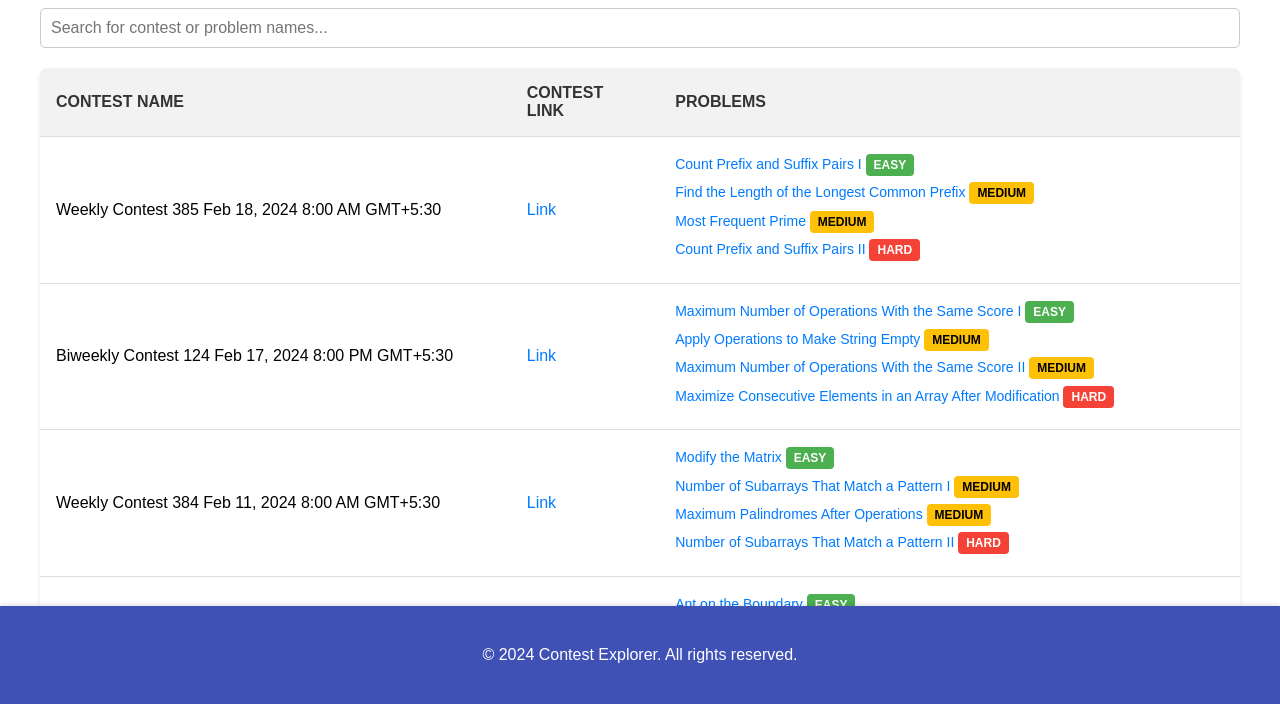
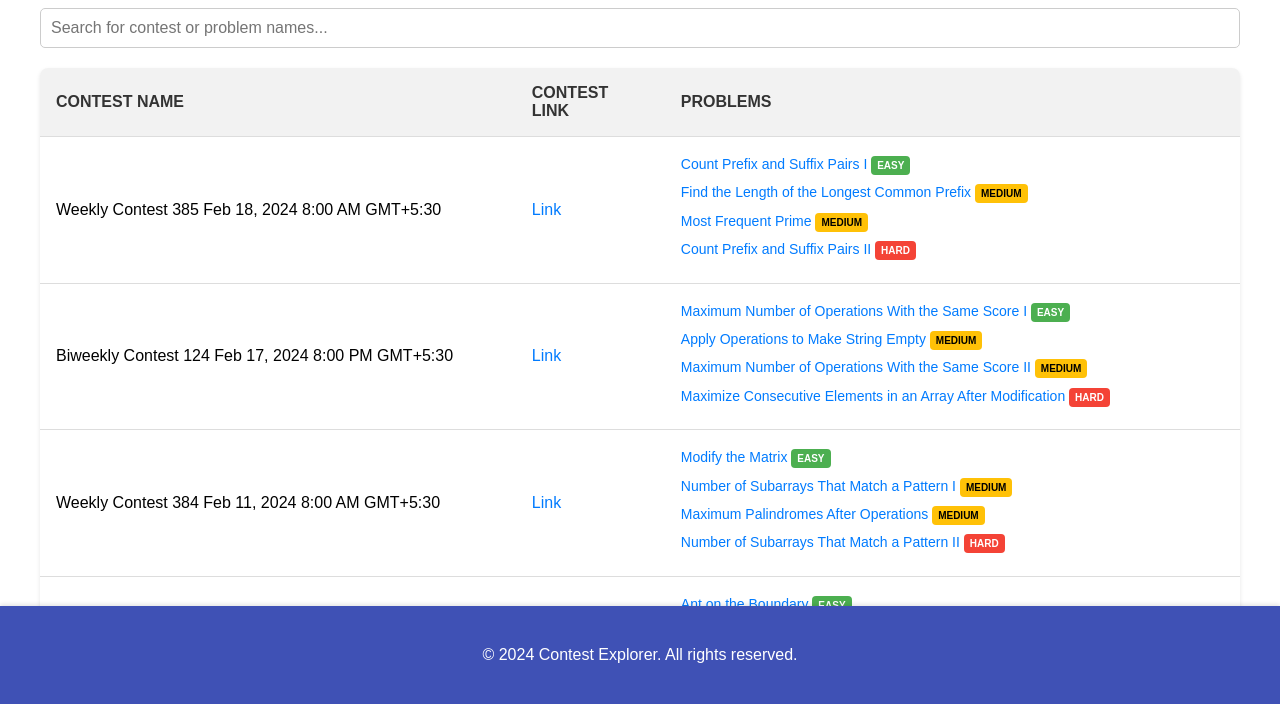
Before and after one commit to mananbansal2002/Leetcode-Contests, a plain HTML site: page index.html in a window 1280 px wide. Shown: the part 96-800 px from the top of the page. Drawn offline with Linux system fonts and the light colour scheme.

Commit message:
made the boxes for easy ,medium smaller

```diff
--- a/index.html
+++ b/index.html
@@ -171,9 +171,9 @@ padding-left: 50px;
 
   /* Badge Styles */
   .badge {
-    padding: 4px 8px;
+    padding: 4px 6px; /* Adjusted padding for smaller size */
     border-radius: 4px;
-    font-size: 12px;
+    font-size: 10px; /* Adjusted font size for smaller size */
     font-weight: bold;
     text-transform: uppercase;
   }
```
